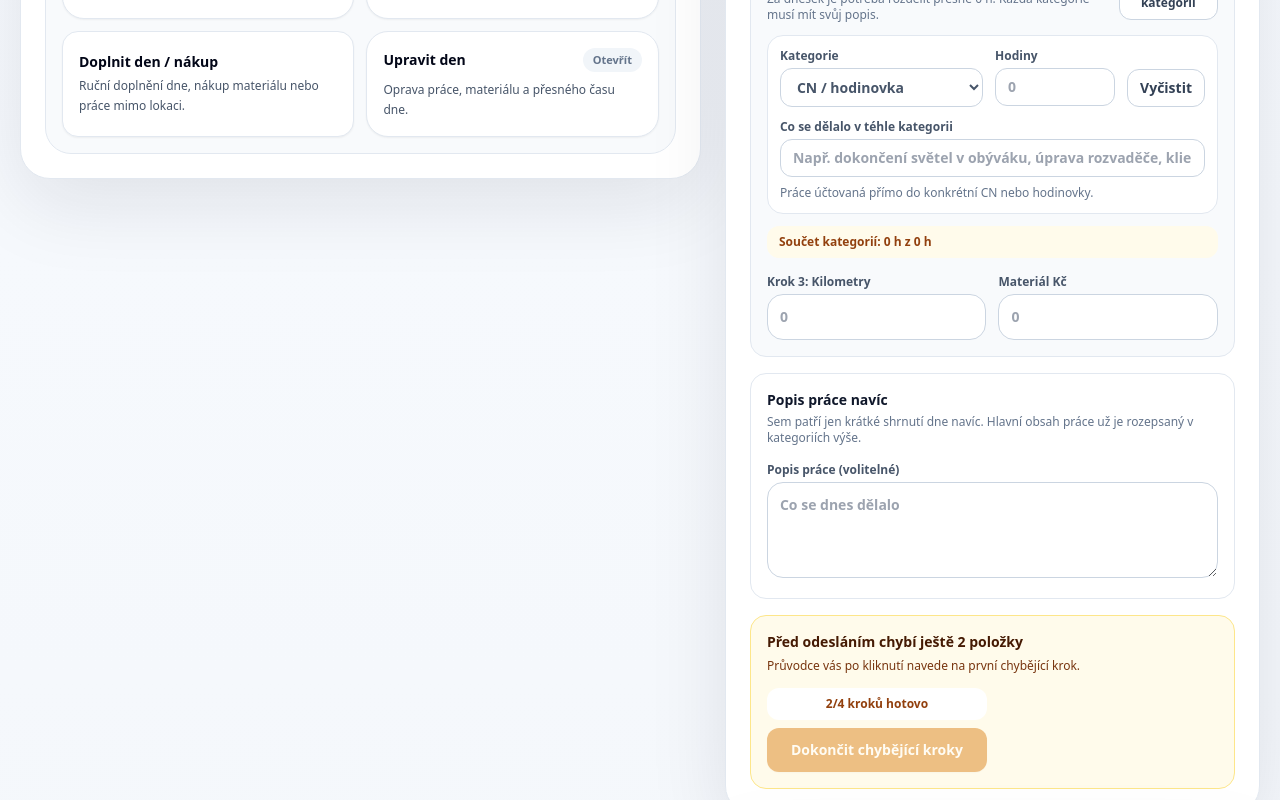
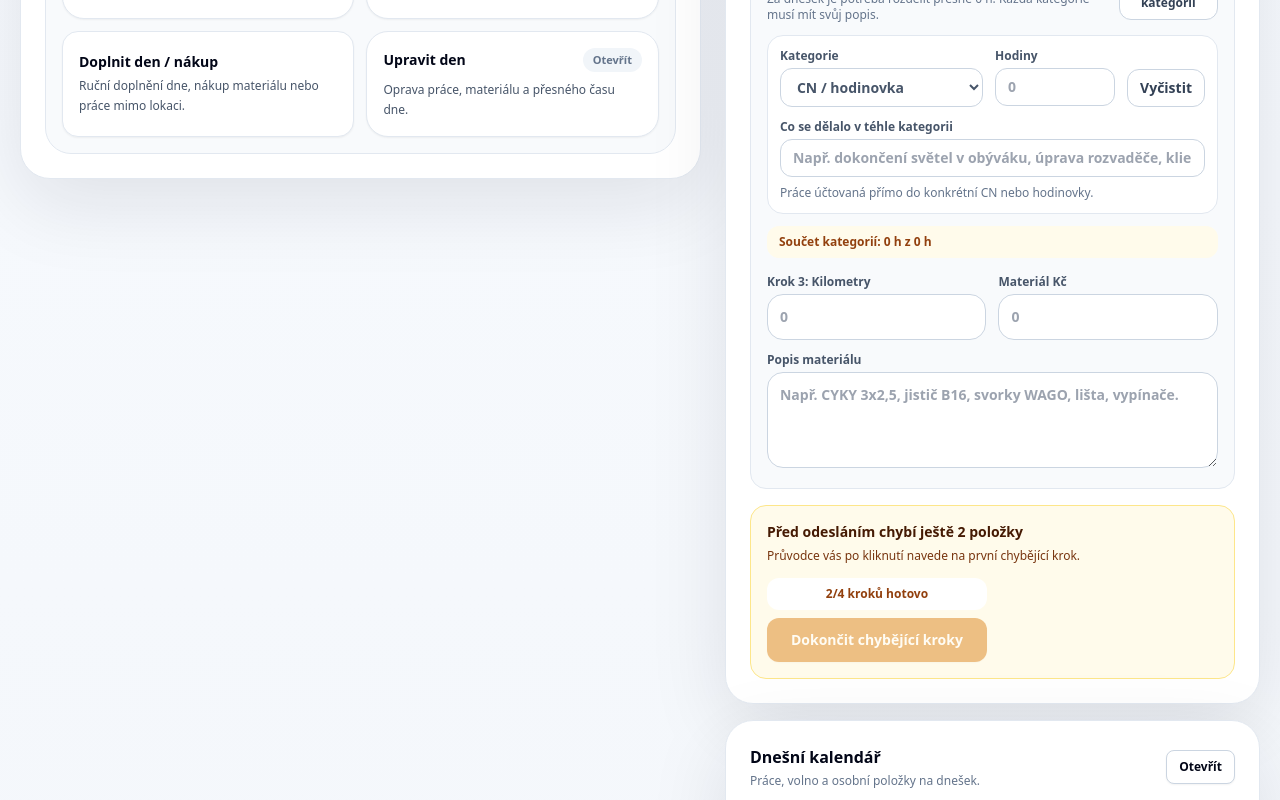
Before and after one commit to elkybl/DOCHAZKA-PWA, a Next.js app: page /attendance in a window 1280 px wide. Shown: the part 1088-1888 px from the top of the page. Built offline with nearby package versions, Linux system fonts and the light colour scheme.

Commit message:
Update page.tsx

```diff
--- a/app/attendance/page.tsx
+++ b/app/attendance/page.tsx
@@ -299,7 +299,7 @@ export default function AttendancePage() {
   const noteRef = useRef<HTMLTextAreaElement | null>(null);
   const kmRef = useRef<HTMLInputElement | null>(null);
   const matAmountRef = useRef<HTMLInputElement | null>(null);
-  const matDescRef = useRef<HTMLInputElement | null>(null);
+  const matDescRef = useRef<HTMLTextAreaElement | null>(null);
   const progHoursRef = useRef<HTMLInputElement | null>(null);
   const manualOutTimeRef = useRef<HTMLInputElement | null>(null);
 
@@ -706,7 +706,7 @@ export default function AttendancePage() {
 
       if (forceWithoutLocation && !manualOutTime.trim()) return focusOutField("manual_out_time", "Zadejte čas odchodu bez polohy.");
       const splitError = validateSplitRows(splitRows, currentRoundedHours);
-      if (splitError) return focusOutField("note", splitError);
+      if (splitError) return focusOutField("split", splitError);
 
       setBusy(true);
 
@@ -1038,7 +1038,7 @@ export default function AttendancePage() {
               )}
             </div>
 
-            <div className="mt-4 rounded-2xl border border-slate-200 bg-slate-50 p-4">
+            <div className={`mt-4 rounded-2xl border bg-slate-50 p-4 ${outField === "split" ? "border-red-300 bg-red-50/40" : "border-slate-200"}`}>
               <div className="flex flex-col gap-3 sm:flex-row sm:items-center sm:justify-between">
                 <div>
                   <div className="text-sm font-semibold text-slate-900">Krok 2: Rozpad hodin a práce</div>
@@ -1094,15 +1094,19 @@ export default function AttendancePage() {
                   <input ref={matAmountRef} className={`mt-1 w-full rounded-2xl border p-3 text-sm outline-none focus:border-blue-600 focus:ring-4 focus:ring-blue-100 ${outField === "material" ? "border-red-300 bg-red-50/50" : "border-slate-300"}`} placeholder="0" inputMode="decimal" value={matAmount} onChange={(e) => { setMatAmount(e.target.value); if (outField === "material") setOutField(null); }} />
                 </label>
               </div>
-            </div>
 
-            <div className="mt-4 rounded-2xl border border-slate-200 bg-white p-4">
-              <div className="text-sm font-semibold text-slate-900">Popis práce navíc</div>
-              <div className="mt-1 text-xs text-slate-500">Sem patří jen krátké shrnutí dne navíc. Hlavní obsah práce už je rozepsaný v kategoriích výše.</div>
-
-              <label className="mt-4 block text-xs font-semibold text-slate-600">
-                Popis práce (volitelné)
-                <textarea ref={noteRef} className={`mt-1 min-h-24 w-full rounded-2xl border p-3 text-sm outline-none focus:border-blue-600 focus:ring-4 focus:ring-blue-100 ${outField === "note" ? "border-red-300 bg-red-50/50" : "border-slate-300"}`} placeholder="Co se dnes dělalo" value={note} onChange={(e) => { setNote(e.target.value); if (outField === "note") setOutField(null); }} />
+              <label className="mt-3 block text-xs font-semibold text-slate-600">
+                Popis materiálu
+                <textarea
+                  ref={matDescRef}
+                  className={`mt-1 min-h-24 w-full rounded-2xl border p-3 text-sm outline-none focus:border-blue-600 focus:ring-4 focus:ring-blue-100 ${outField === "material_desc" ? "border-red-300 bg-red-50/50" : "border-slate-300"}`}
+                  placeholder="Např. CYKY 3x2,5, jistič B16, svorky WAGO, lišta, vypínače."
+                  value={matDesc}
+                  onChange={(e) => {
+                    setMatDesc(e.target.value);
+                    if (outField === "material_desc") setOutField(null);
+                  }}
+                />
               </label>
             </div>
 
```
